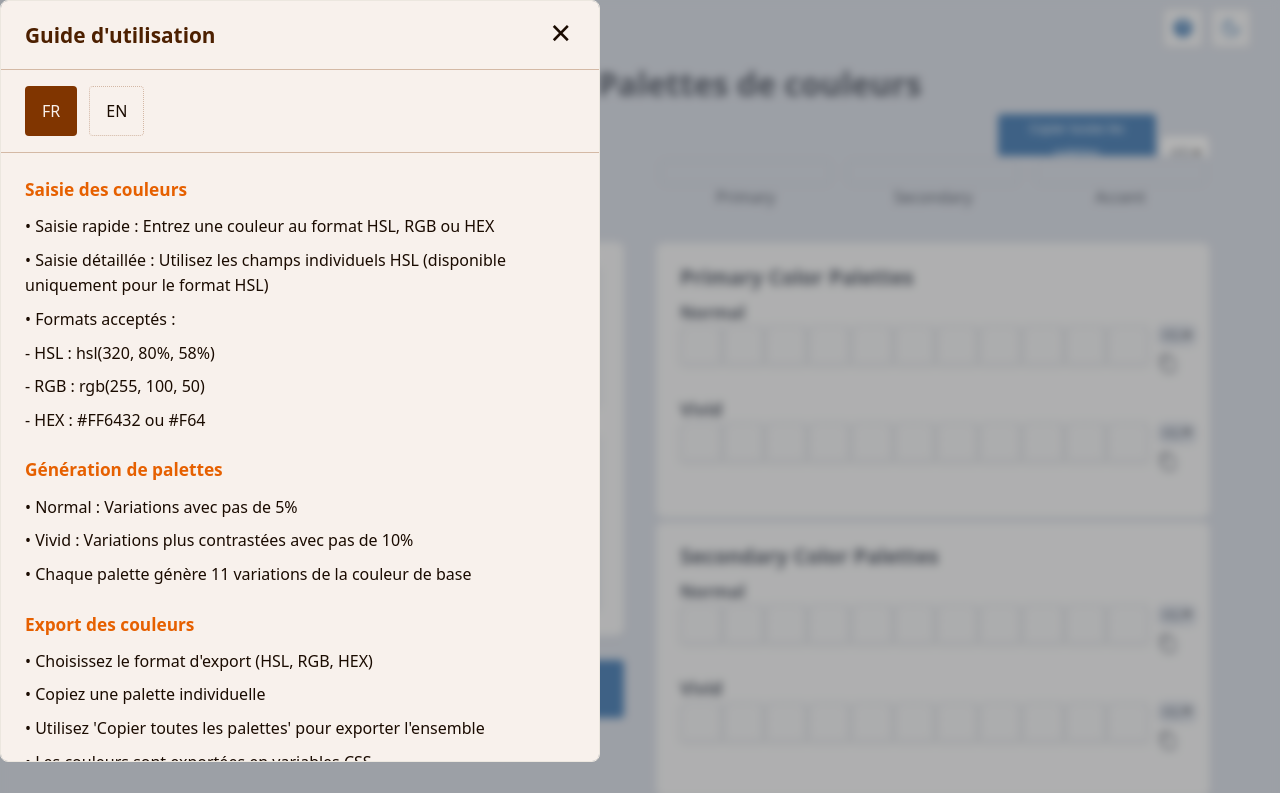
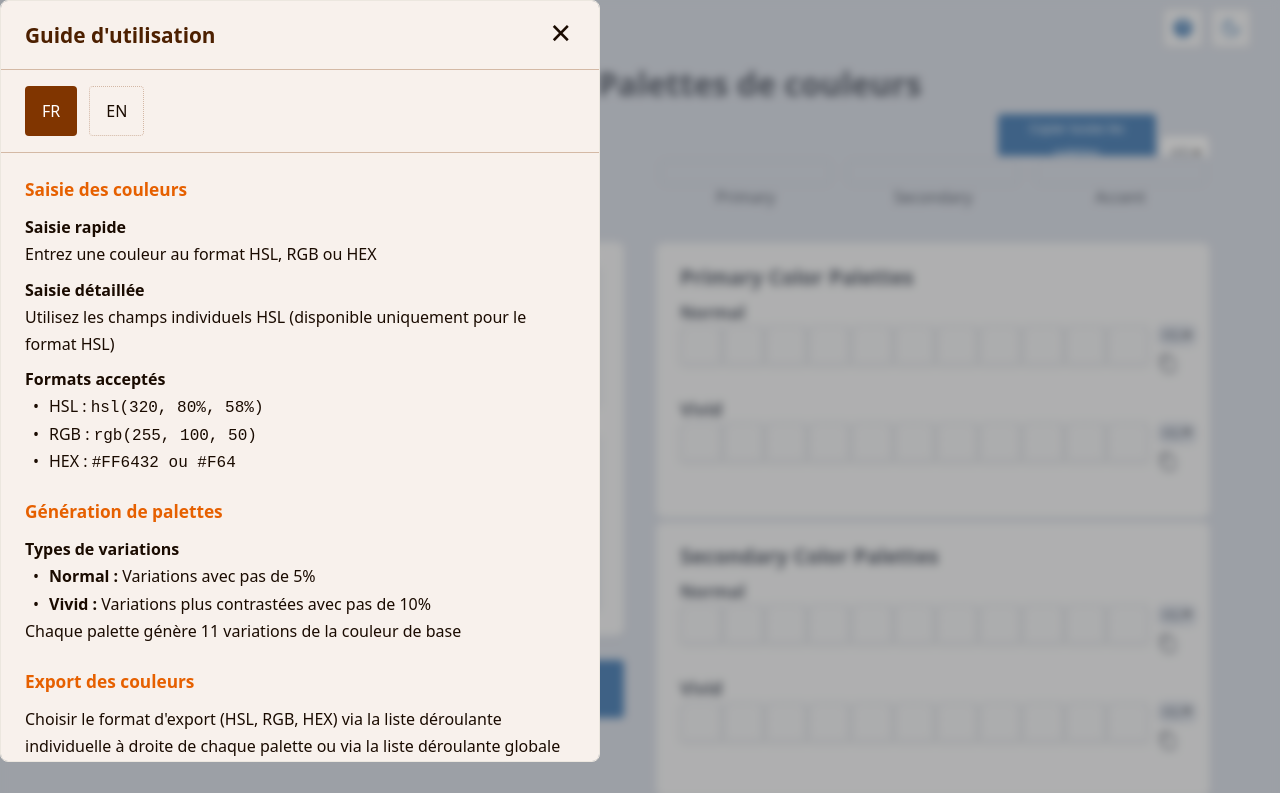
Before and after one commit to SylvieCanongia/color-manager, a plain HTML site: page index.html in a window 1280 px wide. Both pictures are taken after a click on the button 1183 px from the left and 28 px from the top of the page. Shown: the top 793 px of the page. Drawn offline with Linux system fonts and the light colour scheme.

Commit message:
♻️ refactor: improve guide content structure
- Separate content from rendering logic
- Add structured data organization
- Improve content hierarchy
- Add JSDoc documentation
- Enhance accessibility support
- Implement bilingual content structure

```diff
--- a/src/css/components/help-guide.css
+++ b/src/css/components/help-guide.css
@@ -98,7 +98,7 @@
 
 .dialog-tabs button[aria-selected="true"] {
   background-color: var(--modal-tab-active);
-  color: var(--modal-bg);
+  color: var(--color-white);
 }
 
 .dialog-body {
@@ -117,5 +117,35 @@
 
 .help-content p {
   margin-bottom: var(--spacing-xs);
-  line-height: 1.6;
 }
+
+.help-dialog li {
+  /* add bullets */
+  position: relative;
+  padding-left: 1.5em;
+}
+
+.help-content h4,
+.help-content p,
+.help-dialog li {
+  line-height: 1.7;
+}
+
+.help-dialog li::before {
+  content: "•";
+  position: absolute;
+  left: 0.5em;
+}
+
+.features-list li:first-child {
+  display: flex;
+  align-items: center;
+  gap: 5px;
+}
+
+.help-dialog .copy-icon {
+  width: 1em;
+  height: 1em;
+  vertical-align: middle;
+  fill: var(--modal-heading-sections);
+}
--- a/src/css/custom-reset.css
+++ b/src/css/custom-reset.css
@@ -87,6 +87,12 @@ h6 {
   /* hyphens: auto; */
 }
 
+ul {
+  list-style-type: none;
+  margin: 0;
+  padding: 0;
+}
+
 /*
   9. Create a root stacking context
 */
--- a/src/css/variables.css
+++ b/src/css/variables.css
@@ -18,6 +18,7 @@
   --color-success: hsl(96, 54%, 38%);
   --color-error: hsl(354, 84%, 43%);
   --color-help: hsl(210, 80%, 35%);
+  --color-white: hsl(0, 0%, 100%);
 
   /* Background colors */
   --color-surface: hsl(220, 25%, 85%);
@@ -162,13 +163,14 @@
 
   /* Modal styles */
   --help-dialog-backdrop: hsla(0, 0%, 0%, 0.5);
-  --modal-bg: hsl(25, 100%, 5%);
+  /* --modal-bg: hsl(207, 100%, 5%); */
+  --modal-bg: hsl(210, 96%, 20%);
   --modal-text: hsl(25, 48%, 95%);
   --modal-border: hsl(35, 15%, 25%);
   --modal-border-inside: hsla(25, 54%, 85%, 0.5);
   --modal-heading: hsl(25, 94%, 75%);
   --modal-heading-sections: hsl(25, 97%, 65%);
-  --modal-tab-active: hsl(25, 75%, 45%);
+  --modal-tab-active: hsl(25, 75%, 40%);
   --modal-tab-inactive-hover: hsla(25, 100%, 15%, 0.5);
   --modal-hover: hsl(25, 91%, 85%);
 }
--- a/src/js/components/helpGuide.js
+++ b/src/js/components/helpGuide.js
@@ -10,62 +10,128 @@
 
 // src/js/components/helpGuide.js
 
+import { guideContent } from "../utils/guideContent.js";
+
 /**
- * Help guide content in both languages
- * @type {Object}
+ * Renders different types of content sections
  */
-export const guideContent = {
-  fr: {
-    sections: [
-      {
-        title: "Saisie des couleurs",
-        content: ["• Saisie rapide : Entrez une couleur au format HSL, RGB ou HEX", "• Saisie détaillée : Utilisez les champs individuels HSL (disponible uniquement pour le format HSL)", "• Formats acceptés :", "  - HSL : hsl(320, 80%, 58%)", "  - RGB : rgb(255, 100, 50)", "  - HEX : #FF6432 ou #F64"],
-      },
-      {
-        title: "Génération de palettes",
-        content: ["• Normal : Variations avec pas de 5%", "• Vivid : Variations plus contrastées avec pas de 10%", "• Chaque palette génère 11 variations de la couleur de base"],
-      },
-      {
-        title: "Export des couleurs",
-        content: ["• Choisissez le format d'export (HSL, RGB, HEX)", "• Copiez une palette individuelle", "• Utilisez 'Copier toutes les palettes' pour exporter l'ensemble", "• Les couleurs sont exportées en variables CSS"],
-      },
-      {
-        title: "Recommandations",
-        content: ["Pour des palettes optimales :", "• Saturation > 0% pour éviter les gris purs", "• Luminosité entre 40% et 60% pour la couleur de base", "• Évitez saturation 0% avec luminosité très faible"],
-      },
-    ],
-  },
-  en: {
-    sections: [
-      {
-        title: "Color Input",
-        content: ["• Quick input: Enter a color in HSL, RGB, or HEX format", "• Detailed input: Use individual HSL fields (available only for HSL format)", "• Accepted formats:", "  - HSL: hsl(320, 80%, 58%)", "  - RGB: rgb(255, 100, 50)", "  - HEX: #FF6432 or #F64"],
-      },
-      {
-        title: "Palette Generation",
-        content: ["• Normal: Variations with 5% steps", "• Vivid: More contrasted variations with 10% steps", "• Each palette generates 11 variations of the base color"],
-      },
-      {
-        title: "Color Export",
-        content: ["• Choose export format (HSL, RGB, HEX)", "• Copy individual palettes", "• Use 'Copy all palettes' to export everything", "• Colors are exported as CSS variables"],
-      },
-      {
-        title: "Recommendations",
-        content: ["For optimal palettes:", "• Saturation > 0% to avoid pure grays", "• Lightness between 40% and 60% for base color", "• Avoid 0% saturation with very low lightness"],
-      },
-    ],
-  },
+const renderHelpers = {
+  renderFormats: (formats) => `
+    <div class="format-list">
+      <h4>${formats.title}</h4>
+      <ul class="color-formats" role="list">
+        ${formats.formats
+          .map(
+            (format) => `
+          <li>
+            <span class="format-type">${format.type} :</span>
+            <code>${format.example}</code>
+          </li>
+        `
+          )
+          .join("")}
+      </ul>
+    </div>
+  `,
+
+  renderVariations: (variations) => `
+    <div class="variations-list">
+      <h4>${variations.title}</h4>
+      <ul role="list">
+        ${variations.variations
+          .map(
+            (v) => `
+          <li>
+            <strong>${v.type} :</strong> ${v.description}
+          </li>
+        `
+          )
+          .join("")}
+      </ul>
+    </div>
+  `,
+
+  renderFeatures: (features) => `
+    <div class="features-list">
+      <h4>${features.title}</h4>
+      <ul role="list">
+        ${features.features
+          .map(
+            (f) => `
+          <li>
+            <strong>${f.action} :</strong> ${f.description}
+          </li>
+        `
+          )
+          .join("")}
+      </ul>
+    </div>
+  `,
+
+  renderGuidelines: (guidelines) => `
+    <div class="guidelines-list">
+      <h4>${guidelines.title}</h4>
+      <ul role="list">
+        ${guidelines.guidelines
+          .map(
+            (g) => `
+          <li>
+            <strong>${g.rule} :</strong> ${g.value}
+          </li>
+        `
+          )
+          .join("")}
+      </ul>
+    </div>
+  `,
+};
+
+/**
+ * Renders a single section of the help guide
+ * @param {Object} section - Section data object
+ * @returns {string} HTML string
+ */
+const renderSection = (section) => {
+  const renderContentItem = (item) => {
+    if (typeof item === "string") return `<p>${item}</p>`;
+    if (item.title && item.description) {
+      return `
+        <div class="content-item">
+          <h4>${item.title}</h4>
+          <p>${item.description}</p>
+        </div>
+      `;
+    }
+    if (item.formats) return renderHelpers.renderFormats(item);
+    if (typeof item === "string") return `<p>${item}</p>`;
+    if (item.formats) return renderHelpers.renderFormats(item);
+    if (item.variations) return renderHelpers.renderVariations(item);
+    if (item.features) return renderHelpers.renderFeatures(item);
+    if (item.guidelines) return renderHelpers.renderGuidelines(item);
+    return "";
+  };
+  return `
+    <section class="help-section" aria-labelledby="section-${section.title.toLowerCase().replace(/\s+/g, "-")}">
+      <h3 id="section-${section.title.toLowerCase().replace(/\s+/g, "-")}">${section.title}</h3>
+      <div class="help-content">
+        ${section.content.map(renderContentItem).join("")}
+      </div>
+    </section>
+  `;
 };
 
 /**
  * Initializes the help guide functionality
  */
 export const initHelpGuide = () => {
-  const dialog = document.getElementById("helpDialog");
-  const helpButton = document.getElementById("helpButton");
-  const closeButton = dialog.querySelector(".close-button");
-  const tabButtons = dialog.querySelectorAll('[role="tab"]');
-  const dialogBody = dialog.querySelector(".dialog-body");
+  // Cache DOM elements
+  const elements = {
+    dialog: document.getElementById("helpDialog"),
+    helpButton: document.getElementById("helpButton"),
+    closeButton: document.querySelector("#helpDialog .close-button"),
+    tabButtons: document.querySelectorAll('#helpDialog [role="tab"]'),
+    dialogBody: document.querySelector("#helpDialog .dialog-body"),
+  };
 
   // Current language state
   let currentLang = "fr";
@@ -76,60 +142,39 @@ export const initHelpGuide = () => {
    */
   const renderContent = (lang) => {
     const content = guideContent[lang];
-    console.log(content);
-    dialogBody.innerHTML = content.sections
-      .map(
-        (section) => `
-        <section class="help-section">
-          <h3>${section.title}</h3>
-          <div class="help-content">
-            ${section.content.map((line) => `<p>${line}</p>`).join("")}
-          </div>
-        </section>
-      `
-      )
-      .join("");
+    elements.dialogBody.innerHTML = content.sections.map(renderSection).join("");
   };
 
-  /**
-   * Handles language tab selection
-   * @param {Event} e - Click event
-   */
-  const handleTabClick = (e) => {
+  // Event handlers
+  const handlers = {
+    openDialog: () => {
+      elements.dialog.showModal();
+      renderContent(currentLang);
+    },
+
+    closeDialog: () => elements.dialog.close(),
+
+    handleOutsideClick: (e) => {
+      if (e.target === elements.dialog) elements.dialog.close();
+    },
+
+    switchLanguage: (e) => {
       const lang = e.target.textContent.toLowerCase();
       if (lang === currentLang) return;
 
-    // Update tabs state
-    tabButtons.forEach((btn) => {
+      elements.tabButtons.forEach((btn) => {
         btn.setAttribute("aria-selected", btn === e.target);
       });
 
       currentLang = lang;
       renderContent(lang);
+    },
   };
 
-  // Event listeners
-  helpButton.addEventListener("click", () => {
-    dialog.showModal();
-    renderContent(currentLang);
-  });
-
-  closeButton.addEventListener("click", () => {
-    dialog.close();
-  });
-
-  // Close dialog when clicking outside
-  dialog.addEventListener("click", (e) => {
-    if (e.target === dialog) dialog.close();
-  });
-
-  // Language switching
-  tabButtons.forEach((btn) => {
-    btn.addEventListener("click", handleTabClick);
-  });
-
-  // Handle escape key
-  dialog.addEventListener("keydown", (e) => {
-    if (e.key === "Escape") dialog.close();
-  });
+  // Event Listeners
+  elements.helpButton.addEventListener("click", handlers.openDialog);
+  elements.closeButton.addEventListener("click", handlers.closeDialog);
+  elements.dialog.addEventListener("click", handlers.handleOutsideClick);
+  elements.tabButtons.forEach((btn) => btn.addEventListener("click", handlers.switchLanguage));
+  elements.dialog.addEventListener("keydown", (e) => e.key === "Escape" && handlers.closeDialog());
 };
--- /dev/null
+++ b/src/js/utils/guideContent.js
@@ -0,0 +1,149 @@
+/*
+ * Web Palette Lab - A web tool for generating color palettes
+ * Copyright (C) 2024 Sylvie Canongia
+ *
+ * This program is free software: you can redistribute it and/or modify
+ * it under the terms of the GNU General Public License as published by
+ * the Free Software Foundation, either version 3 of the License, or
+ * (at your option) any later version.
+ */
+
+// src/js/utils/guideContent.js
+
+/**
+ * Help guide content in French and English
+ * Content structure optimized for accessibility and maintainability
+ * @type {Object}
+ */
+export const guideContent = {
+  fr: {
+    sections: [
+      {
+        title: "Saisie des couleurs",
+        content: [
+          {
+            title: "Saisie rapide ",
+            description: "Entrez une couleur au format HSL, RGB ou HEX",
+          },
+          {
+            title: "Saisie détaillée ",
+            description: "Utilisez les champs individuels HSL (disponible uniquement pour le format HSL)",
+          },
+          {
+            title: "Formats acceptés",
+            formats: [
+              { type: "HSL", example: "hsl(320, 80%, 58%)" },
+              { type: "RGB", example: "rgb(255, 100, 50)" },
+              { type: "HEX", example: "#FF6432 ou #F64" },
+            ],
+          },
+        ],
+      },
+      {
+        title: "Génération de palettes",
+        content: [
+          {
+            title: "Types de variations",
+            variations: [
+              { type: "Normal", description: "Variations avec pas de 5%" },
+              { type: "Vivid", description: "Variations plus contrastées avec pas de 10%" },
+            ],
+          },
+          "Chaque palette génère 11 variations de la couleur de base",
+        ],
+      },
+      {
+        title: "Export des couleurs",
+        content: [
+          "Choisir le format d'export (HSL, RGB, HEX) via la liste déroulante individuelle à droite de chaque palette ou via la liste déroulante globale au dessus des palettes",
+          {
+            title: "Options d'export",
+            features: [
+              { action: "Copie individuelle", description: `Copier une palette en cliquant sur <svg class="copy-icon" aria-hidden="true" viewBox="0 0 24 24" width="16" height="16"><path d="M16 1H4c-1.1 0-2 .9-2 2v14h2V3h12V1zm3 4H8c-1.1 0-2 .9-2 2v14c0 1.1.9 2 2 2h11c1.1 0 2-.9 2-2V7c0-1.1-.9-2-2-2zm0 16H8V7h11v14z"/></svg>` },
+              { action: "Copie globale", description: "Copier toutes les palettes en cliquant sur le bouton 'Copier toutes les palettes'" },
+            ],
+          },
+          "Les couleurs sont exportées en variables CSS",
+        ],
+      },
+      {
+        title: "Recommandations",
+        content: [
+          {
+            title: "Pour des palettes optimales",
+            guidelines: [
+              { rule: "Saturation", value: "supérieure à 0% pour éviter les gris purs" },
+              { rule: "Luminosité", value: "entre 40% et 60% pour la couleur de base" },
+              { rule: "À éviter", value: "saturation 0% avec luminosité très faible" },
+            ],
+          },
+        ],
+      },
+    ],
+  },
+  en: {
+    sections: [
+      {
+        title: "Color Input",
+        content: [
+          {
+            title: "Quick input ",
+            description: "Enter a color in HSL, RGB, or HEX format",
+          },
+          {
+            title: "Detailed input ",
+            description: "Use individual HSL fields (available only for HSL format)",
+          },
+          {
+            title: "Accepted formats",
+            formats: [
+              { type: "HSL", example: "hsl(320, 80%, 58%)" },
+              { type: "RGB", example: "rgb(255, 100, 50)" },
+              { type: "HEX", example: "#FF6432 or #F64" },
+            ],
+          },
+        ],
+      },
+      {
+        title: "Palette Generation",
+        content: [
+          {
+            title: "Variation types",
+            variations: [
+              { type: "Normal", description: "Variations with 5% steps" },
+              { type: "Vivid", description: "More contrasted variations with 10% steps" },
+            ],
+          },
+          "Each palette generates 11 variations of the base color",
+        ],
+      },
+      {
+        title: "Color Export",
+        content: [
+          "Choose the export format (HSL, RGB, HEX) via the individual dropdown on the right of each palette or via the global dropdown above the palettes",
+          {
+            title: "Export options",
+            features: [
+              { action: "Individual copy", description: `Copy a palette by clicking on <svg class="copy-icon" aria-hidden="true" viewBox="0 0 24 24" width="16" height="16"><path d="M16 1H4c-1.1 0-2 .9-2 2v14h2V3h12V1zm3 4H8c-1.1 0-2 .9-2 2v14c0 1.1.9 2 2 2h11c1.1 0 2-.9 2-2V7c0-1.1-.9-2-2-2zm0 16H8V7h11v14z"/></svg>` },
+              { action: "Global copy", description: "Copy all palettes by clicking on the 'Copy all palettes' button" },
+            ],
+          },
+          "Colors are exported as CSS variables",
+        ],
+      },
+      {
+        title: "Recommendations",
+        content: [
+          {
+            title: "For optimal palettes",
+            guidelines: [
+              { rule: "Saturation", value: "above 0% to avoid pure grays" },
+              { rule: "Lightness", value: "between 40% and 60% for base color" },
+              { rule: "Avoid", value: "0% saturation with very low lightness" },
+            ],
+          },
+        ],
+      },
+    ],
+  },
+};
```
Lines whose indentation alone changed are shown as unchanged.
